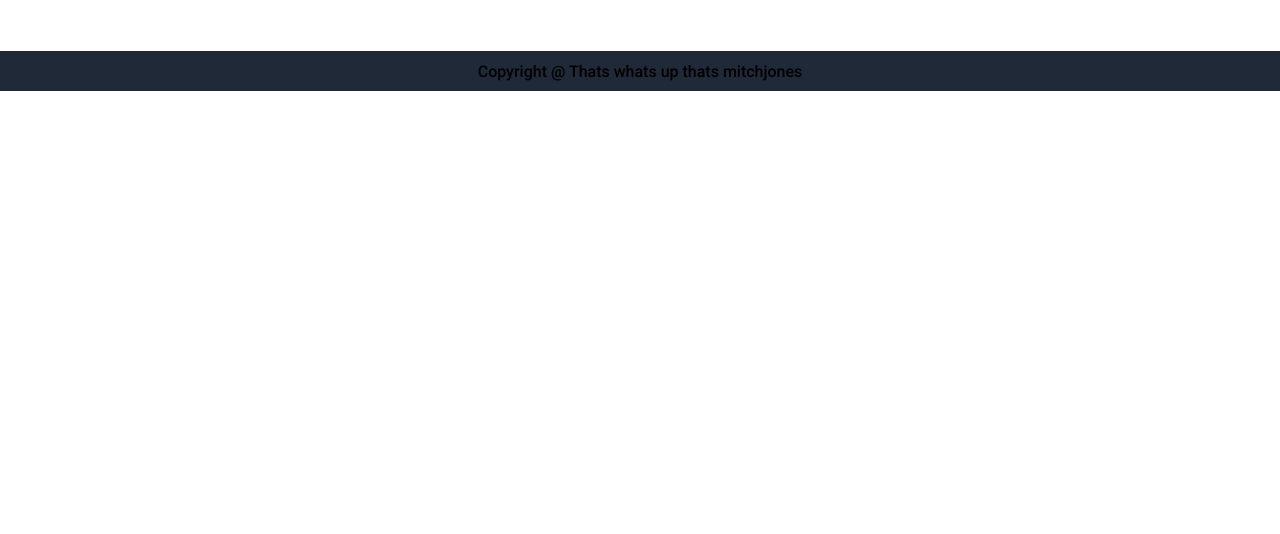
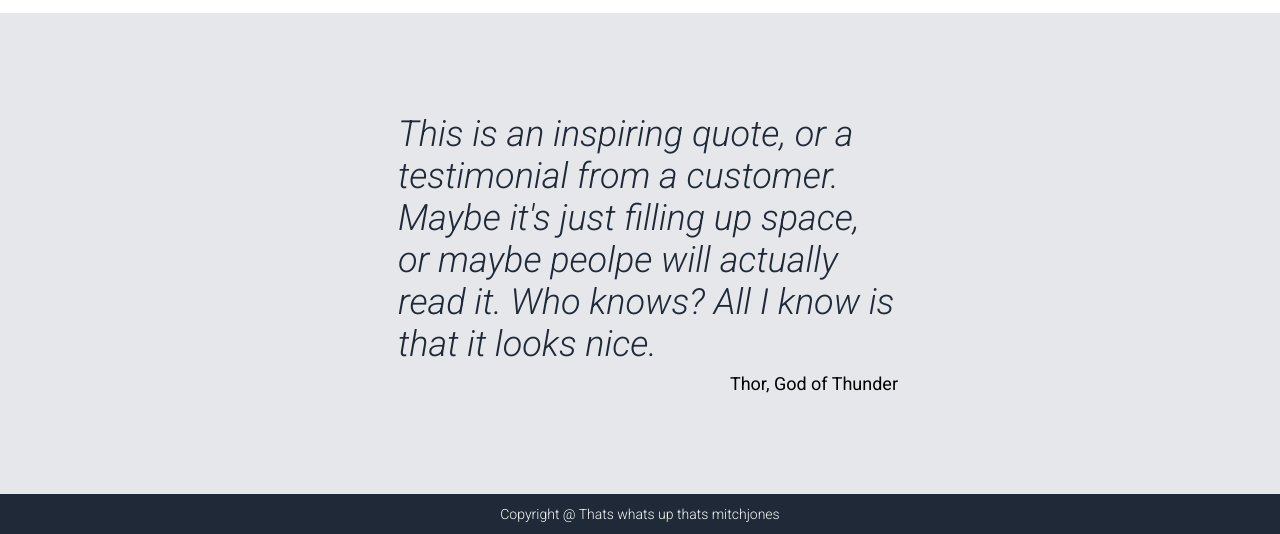
Before and after one commit to johansg93/Project-Landing-Page, a plain HTML site: page index.html in a window 1280 px wide. Shown: the part 709-1243 px from the top of the page. Before the commit the page ends 800 px from the top, so only its background shows below. Drawn offline with Linux system fonts and the light colour scheme; a script that the page names is missing.

Commit message:
added quote section and fixed footer text color and size

```diff
--- a/index.html
+++ b/index.html
@@ -62,7 +62,10 @@
 
             </div>
             <div class="content-three">
-
+                <blockquote class="quote">
+                  This is an inspiring quote, or a testimonial from a customer. Maybe it's just filling up space, or maybe peolpe will actually read it. Who knows? All I know is that it looks nice.
+                  <cite>Thor, God of Thunder</cite>
+                </blockquote>
 
             </div>
             <div class="content-four">
--- a/style.css
+++ b/style.css
@@ -41,6 +41,9 @@ body {
     align-items: center;
     justify-content: center;
     background-color: #1F2937;
+    color: #F9FAF8;
+    font-weight: 300;
+    font-size: 14px;
     position: absolute;
     bottom: 0;
     width: 100%;
@@ -150,8 +153,32 @@ body {
 }
 .content-three {
     display: flex;
+    background-color: #E5E7EB;
+    justify-content: center;
 
 }
+.quote {
+    font-style: italic;               /* Gör texten kursiv */
+    font-weight: 300;
+    color: #1F2937;                    /* Mörkgrå färg för subtilt intryck */
+    font-size: 36px;
+    width: 500px;
+    padding-left: 16px;               /* Skapar avstånd från vänsterkanten */
+    margin: 100px 0;                   /* Avstånd ovanför och under citatet */
+}
+
+.quote cite {
+    display: block;                   /* Placera källan på en egen rad */
+    font-style: normal;
+    font-weight: normal;
+    color: black;
+    margin-top: 8px;                  /* Avstånd ovanför källan */
+    font-size: 0.5em;                 /* Gör texten för källan något mindre */
+                                    /* Ljusare färg för att skilja ut källan */
+    text-align: right;
+}
+
+
 .content-four {
     display: flex;
     padding-bottom: 2.5rem
```
